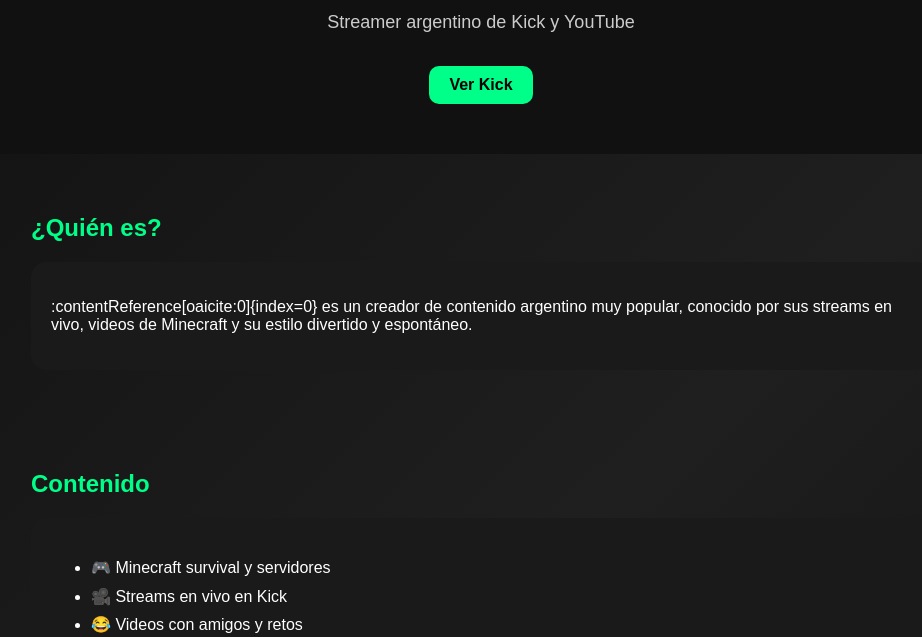
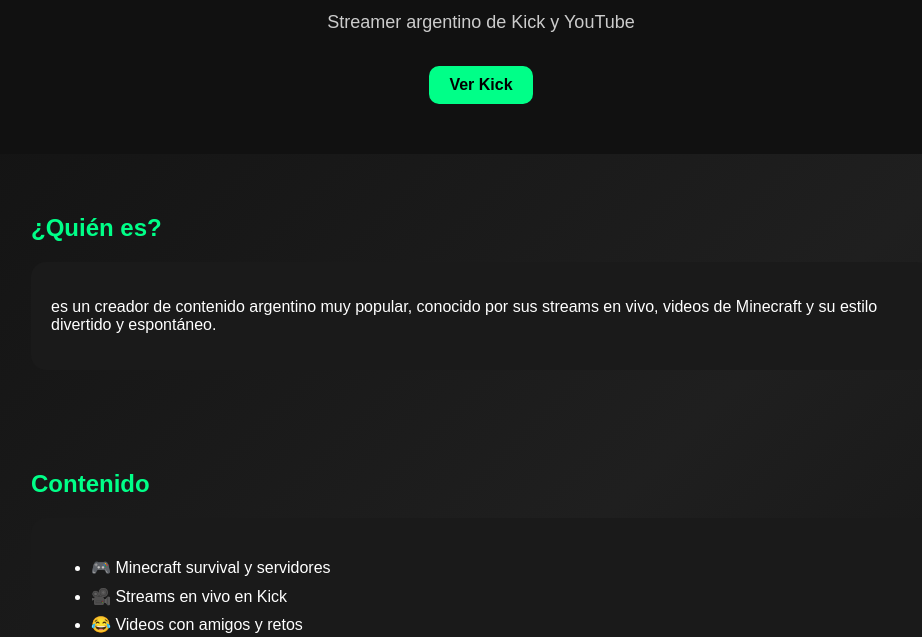
Before and after one commit to SpreenFan/Spreen-Fan, a plain HTML site: page index.html in a window 1280 px wide. Shown: the part 163-800 px from the top of the page, without its empty margins (159-1081 px from the left). Drawn offline with Linux system fonts and the light colour scheme.

Commit message:
Add files via upload

```diff
--- a/index.html
+++ b/index.html
@@ -83,7 +83,7 @@
   <h2>¿Quién es?</h2>
   <div class="card">
     <p>
-      :contentReference[oaicite:0]{index=0} es un creador de contenido argentino muy popular,
+      es un creador de contenido argentino muy popular,
       conocido por sus streams en vivo, videos de Minecraft y su estilo divertido y espontáneo.
     </p>
   </div>
```
